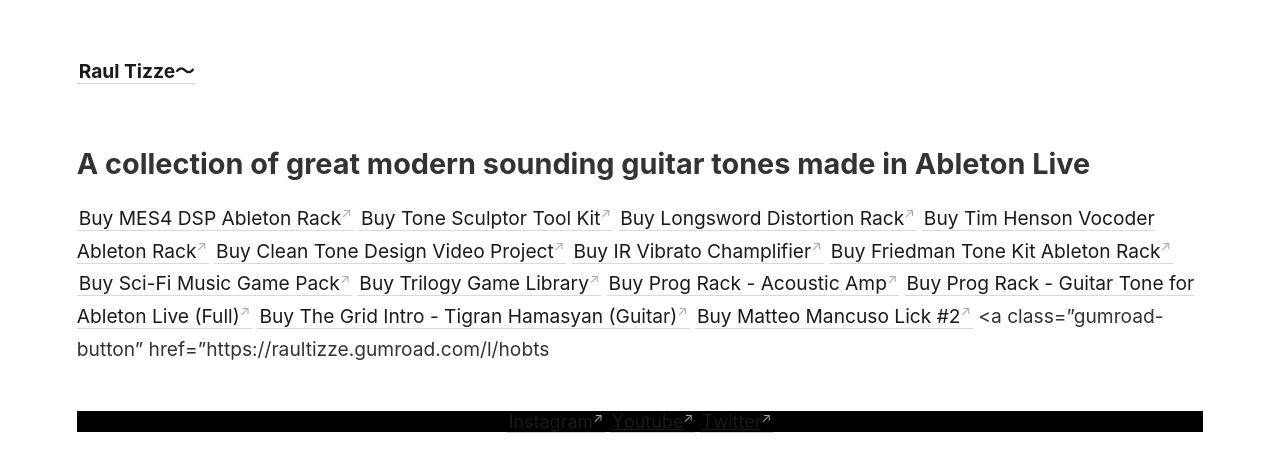
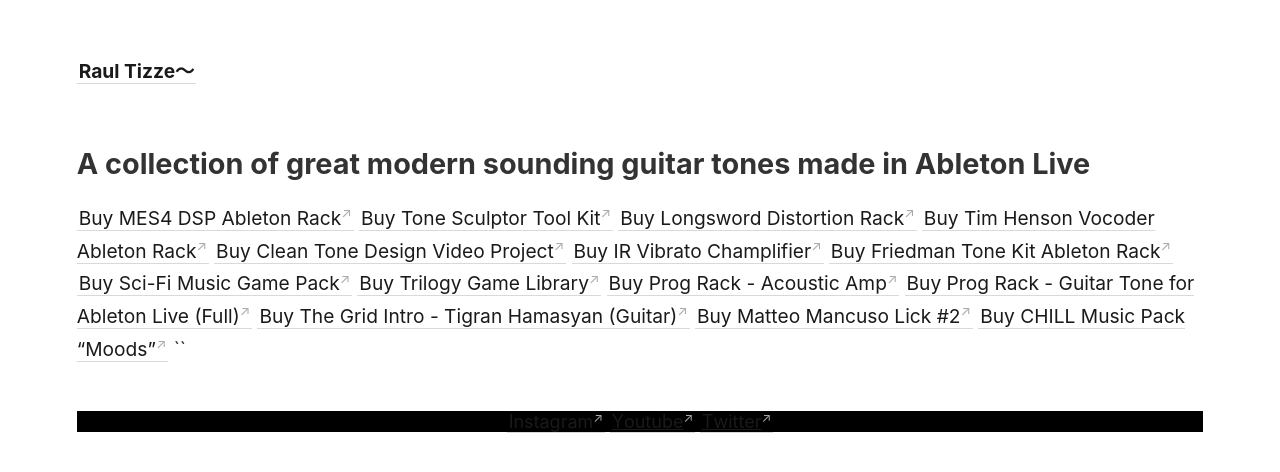
Before and after one commit to raultizze/raultizzeweb, a Jekyll site: the page built from _pages/Guitar.md, in a window 1280 px wide. Shown: the top 472 px of the page. Built offline with Jekyll 4.4.1, drawn with Linux system fonts in a browser that asks for light colours.

Commit message:
Update Guitar.md

```diff
--- a/_pages/Guitar.md
+++ b/_pages/Guitar.md
@@ -35,4 +35,5 @@
 <script src="https://gumroad.com/js/gumroad.js"></script>
 <a class="gumroad-button" href="https://raultizze.gumroad.com/l/tappinglick">Buy Matteo Mancuso Lick #2</a>
 <script src="https://gumroad.com/js/gumroad.js"></script>
-<a class="gumroad-button" href="https://raultizze.gumroad.com/l/hobts
+<a class="gumroad-button" href="https://raultizze.gumroad.com/l/hobts">Buy CHILL Music Pack "Moods"</a>
+``
```
